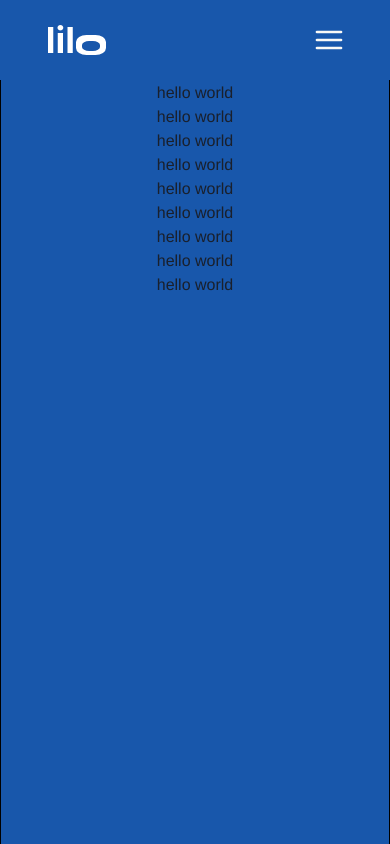
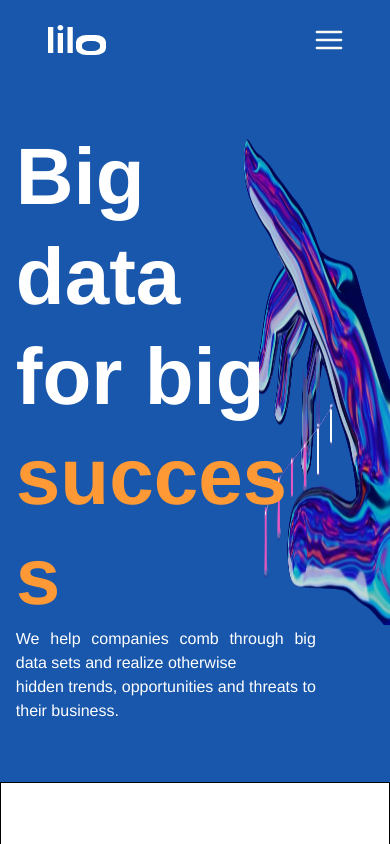
Before and after one commit to Pannakbhushana/zonesage_assignment-, a React (Create React App) app in the folder hostinger-clone/: page / in a window 390 px wide. Shown: the top 844 px of the page. Built offline with nearby package versions, Linux system fonts and the light colour scheme.

Commit message:
top container added

```diff
--- /dev/null
+++ b/hostinger-clone/src/Components/Poster.tsx
@@ -0,0 +1,11 @@
+import { Box, Text } from '@chakra-ui/react';
+import Styles from "../Styles/Dashboard.module.css";
+
+
+const Poster = () => {
+    return <Box className={Styles.poster}>
+
+    </Box>
+}
+
+export default Poster
--- a/hostinger-clone/src/Pages/Dashboard.tsx
+++ b/hostinger-clone/src/Pages/Dashboard.tsx
@@ -1,18 +1,56 @@
-import {Box} from '@chakra-ui/react'
+import { Box, Text } from '@chakra-ui/react';
+import Styles from "../Styles/Dashboard.module.css";
+import Poster from '../Components/Poster';
 
 
-const Dashboard=()=>{
-    return <Box minH={'200vh'} border={'1px solid black'} bg={'#1857ab'} pt={'80px'}>
-        <h1>hello world</h1>
-        <h1>hello world</h1>
-        <h1>hello world</h1>
-        <h1>hello world</h1>
-        <h1>hello world</h1>
-        <h1>hello world</h1>
-        <h1>hello world</h1>
-        <h1>hello world</h1>
-        <h1>hello world</h1>
+const Dashboard = () => {
+    return <>
+    <Box className={Styles.topContainer}>
+
+        <Box  className={Styles.firstChild}>
+            <Box
+                textAlign={'justify'}
+                minW={'80%'}
+                minH={["45%","45%","55%"]}
+                mt={'15%'}
+                ml={['5%','5%','15%']}
+            >
+                <Text fontSize={['80px','100px','130px']} fontWeight={['700','700','900']} lineHeight={['100px','100px','140px']}>
+                    Big data
+                </Text>
+                <Text fontSize={['80px','100px','130px']} fontWeight={['700','700','900']} lineHeight={['100px','100px','140px']}>
+                    for big
+                </Text>
+                <Text fontSize={['80px','100px','130px']} fontWeight={['700','700','900']} lineHeight={['100px','100px','140px']} color={'#ff9935'}>
+                    success
+                </Text>
+            </Box>
+
+            <Box
+                textAlign={'justify'}
+                ml={['5%','5%','15%']}
+            >
+                <Text >
+                    We help companies comb through big data sets and realize otherwise
+
+                </Text>
+                <Text >
+                    hidden trends, opportunities and threats to their business.
+                </Text>
+            </Box>
+        </Box>
+            <Box className={Styles.handImageContainer}>
+                <img src="/hand.png" alt="image" style={{width:"100%",height:"100%"}} />
+            </Box>
+
+
+        <Box  className={Styles.secondChild}>
+                <img src="/hand.png" alt="image" style={{width:"100%",height:"100%"}} />
+        </Box>
     </Box>
+    <Poster/>
+</>
+
 }
 
 export default Dashboard
--- a/hostinger-clone/src/Routers/Navbar.tsx
+++ b/hostinger-clone/src/Routers/Navbar.tsx
@@ -24,8 +24,8 @@ export default function Navbar() {
   return (
     <Box
       position={'fixed'}
-      zIndex={2} w={'100%'}
-      boxShadow= {scrolled ? "rgba(0, 0, 0, 0.15) 0px 25px 20px -20px" : "none" }
+      zIndex={4} w={'100%'}
+      boxShadow= {scrolled ? "rgba(0, 0, 0, 0.20) 0px 25px 20px -20px" : "none" }
     >
       <Flex
         bg={'#1857ab'}
--- /dev/null
+++ b/hostinger-clone/src/Styles/Dashboard.module.css
@@ -0,0 +1,60 @@
+.topContainer{
+    display: flex;
+    /* border: 1px solid black; */
+    min-height: 100vh;
+    padding-top: 80px;
+    background-color: #1857ab;
+}
+
+.firstChild{
+    width: 50%;
+    min-height: 100vh;
+    /* border: 1px solid red; */
+    font-family: inherit;
+    z-index: 2;
+    color: #fff;
+}
+
+.secondChild{
+    width: 50%;
+    height: 100vh;
+    /* border: 1px solid red; */
+}
+
+.handImageContainer{
+    display: none;
+    z-index: 1;
+    width: 50%;
+    margin-top: 10%;
+    height: 60vh;
+    background-color: #1857ab;
+    /* border: 1px solid red; */
+}
+
+
+/* -------------------------------------------------poster---------------------------------- */
+.poster{
+    border: 1px solid black;
+    min-height: 100vh;
+}
+
+
+@media (max-width: 1024px) {
+    .topContainer{
+        min-height: 50vh;
+    }
+    .firstChild{
+        width: 100%;
+        min-height: 50vh;
+        margin-right: -50%;
+        margin-right: -20%;
+        padding-bottom: 15%;
+    }
+    .secondChild{
+        display: none;
+    }
+    .handImageContainer{
+        display: block;
+    }
+
+}
```
Also changed, not shown: hostinger-clone/public/hand.png (added).
